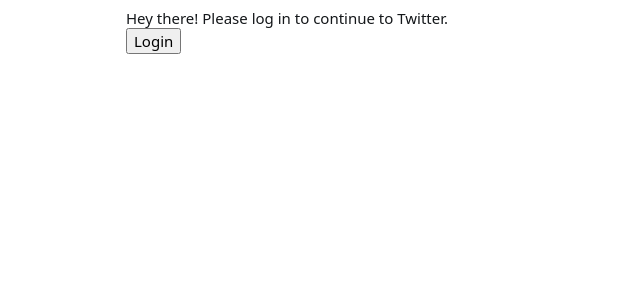
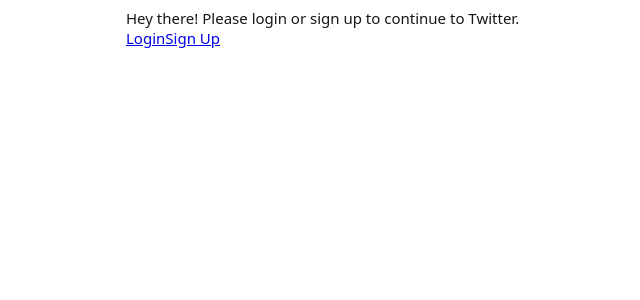
Before and after one commit to Jaimies/Tweeter, a Vue app: page /home in a window 1280 px wide. Shown: the top 300 px of the page, without its empty margins (215-855 px from the left). Built offline with nearby package versions, Linux system fonts and the light colour scheme.

Commit message:
Add inputs to sign up form and enhance fake authentication logic

```diff
--- a/package.json
+++ b/package.json
@@ -27,7 +27,8 @@
   },
   "dependencies": {
     "vue": "^2.6.12",
-    "vue-router": "^3.4.3"
+    "vue-router": "^3.4.3",
+    "vuelidate": "^0.7.5"
   },
   "private": true
 }
--- a/src/main/ts/data/AuthRepositoryImpl.ts
+++ b/src/main/ts/data/AuthRepositoryImpl.ts
@@ -2,9 +2,10 @@
 import {User} from "../domain/model/User"
 
 const fakeUser = new User("fakeuser", "Fake User")
+const users = [{id: "fakeuser", password: "fakeuser"}]
 
 function credentialsAreValid(credential: string, password: string) {
-    return credential == fakeUser.id && password == fakeUser.id
+    return users.some(user => user.id == credential && user.password == password)
 }
 
 export class AuthRepositoryImpl implements AuthRepository {
@@ -22,4 +23,8 @@
         localStorage.setItem("isSignedIn", "true")
         return true
     }
+
+    signUp(email: string, username: string, password: string) {
+        users.push({id: username, password: password})
+    }
 }
--- /dev/null
+++ b/src/main/ts/di/provideSignUpUseCase.ts
@@ -0,0 +1,6 @@
+import {SignUpUseCase} from "../domain/usecase/SignUpUseCase"
+import {provideAuthRepository} from "./provideAuthRepository"
+
+export function provideSignUpUseCase() {
+    return new SignUpUseCase(provideAuthRepository())
+}
--- a/src/main/ts/domain/repository/AuthRepository.ts
+++ b/src/main/ts/domain/repository/AuthRepository.ts
@@ -3,4 +3,5 @@
 export interface AuthRepository {
     user: User | null
     login(credential: string, password: string): boolean
+    signUp(email: string, username: string, password: string): void
 }
--- /dev/null
+++ b/src/main/ts/domain/usecase/SignUpUseCase.ts
@@ -0,0 +1,9 @@
+import {AuthRepository} from "../repository/AuthRepository"
+
+export class SignUpUseCase {
+    constructor(public authRepository: AuthRepository) {}
+
+    run(email: string, username: string, password: string) {
+        this.authRepository.signUp(email, username, password)
+    }
+}
--- a/src/main/ts/ui/Main.ts
+++ b/src/main/ts/ui/Main.ts
@@ -1,8 +1,11 @@
 // @ts-expect-error
 import Vue, {CreateElement} from "vue"
+import Vuelidate from "vuelidate"
 // @ts-expect-error
 import App from "./component/App"
 import router from "./router"
+
+Vue.use(Vuelidate)
 
 new Vue({
     router,
--- /dev/null
+++ b/src/main/ts/ui/component/BaseForm.vue
@@ -0,0 +1,29 @@
+<template>
+  <form class="form" @submit.prevent="$emit(`submit`)">
+    <h1 class="heading">{{ headingText }}</h1>
+    <slot/>
+    <button :disabled="!isValid" type="submit">{{ buttonText }}</button>
+  </form>
+</template>
+
+<script>
+export default {
+  props: {
+    headingText: String,
+    buttonText: String,
+    isValid: Boolean
+  }
+}
+</script>
+
+<style scoped>
+.form {
+  margin: auto;
+  text-align: center;
+  width: 320px;
+}
+
+.heading {
+  font-size: 23px;
+}
+</style>
--- a/src/main/ts/ui/component/Login.vue
+++ b/src/main/ts/ui/component/Login.vue
@@ -1,22 +1,23 @@
 <template>
-  <form class="form" novalidate @submit.prevent="login()">
-    <h1 class="heading">Login to Twitter</h1>
+  <BaseForm :isValid="isFormValid" buttonText="Login"
+            headingText="Login to Twitter" @submit="login">
+
     <p v-if="wrongCredentials" class="error">
       Seems like you've entered an incorrect email or password
     </p>
+
     <BaseInput v-model="credential" label="Email or username"/>
     <BaseInput v-model="password" label="Password" type="password"/>
-
-    <button :disabled="!isFormValid">Login</button>
-  </form>
+  </BaseForm>
 </template>
 
 <script>
 import BaseInput from "./BaseInput"
+import BaseForm from "./BaseForm"
 import {provideLoginUseCase} from "../../di/provideLoginUseCase"
 
 export default {
-  components: {BaseInput},
+  components: {BaseForm, BaseInput},
   data: () => ({
     credential: null,
     password: null,
@@ -45,20 +46,3 @@
   }
 }
 </script>
-
-<style scoped>
-.form {
-  margin: auto;
-  text-align: center;
-  width: 320px;
-}
-
-.heading {
-  font-size: 23px;
-}
-
-.error {
-  color: #e0245e;
-  text-align: left;
-}
-</style>
--- /dev/null
+++ b/src/main/ts/ui/component/SignUp.vue
@@ -0,0 +1,51 @@
+<template>
+  <BaseForm :isValid="!$v.$invalid" buttonText="Sign up"
+            headingText="Sign up to twitter" @submit="signUp">
+    <BaseInput v-model="email" label="Email" type="email"/>
+    <BaseInput v-model="username" label="Username"/>
+    <BaseInput v-model="password" label="Password" type="password"/>
+    <BaseInput v-model="confirmPassword" label="Confirm password" type="password"/>
+  </BaseForm>
+</template>
+
+<script>
+import BaseInput from "./BaseInput"
+import BaseForm from "./BaseForm"
+import {email, minLength, required, sameAs} from "vuelidate/lib/validators"
+import {provideSignUpUseCase} from "../../di/provideSignUpUseCase"
+
+export default {
+  components: {BaseForm, BaseInput},
+  data: () => ({
+    email: null,
+    username: null,
+    password: null,
+    confirmPassword: null
+  }),
+
+  validations: {
+    email: {email, required},
+    username: {required},
+    password: {required, minLength: minLength(8)},
+    confirmPassword: {
+      sameAsPassword: sameAs("password")
+    }
+  },
+  methods: {
+    signUp() {
+      if (!this.$v.$invalid) {
+        this.createUser()
+        this.navigateHome()
+      }
+    },
+
+    createUser() {
+      provideSignUpUseCase().run(this.email, this.username, this.password)
+    },
+
+    navigateHome() {
+      this.$router.push("/home")
+    }
+  }
+}
+</script>
--- a/src/main/ts/ui/component/Welcome.vue
+++ b/src/main/ts/ui/component/Welcome.vue
@@ -1,7 +1,10 @@
 <template>
-  <div v-else class="container">
-    <p>Hey there! Please log in to continue to Twitter.</p>
-    <button @click="goToLogin()">Login</button>
+  <div class="container">
+    <p>Hey there! Please login or sign up to continue to Twitter.</p>
+    <div>
+      <RouterLink to="/login">Login</RouterLink>
+      <RouterLink to="/signup">Sign Up</RouterLink>
+    </div>
   </div>
 </template>
 
@@ -13,11 +16,6 @@
     return {
       isSignedIn: provideGetUserUseCase().run() != null
     }
-  },
-  methods: {
-    goToLogin() {
-      this.$router.push("/login")
-    }
   }
 }
 </script>
```
Also changed, not shown: src/main/ts/ui/router.ts (+6 -4 lines), 1 other file (tests, documents, lock files or other folders).
